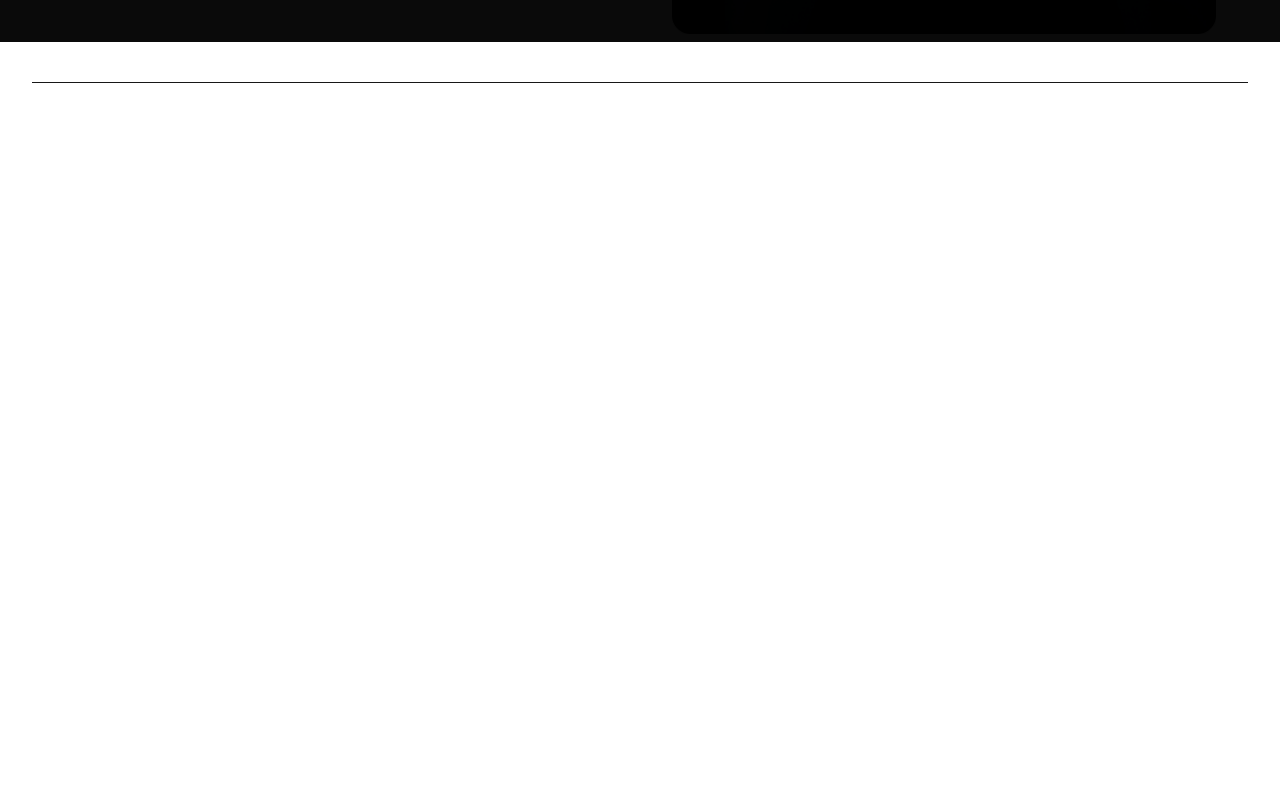
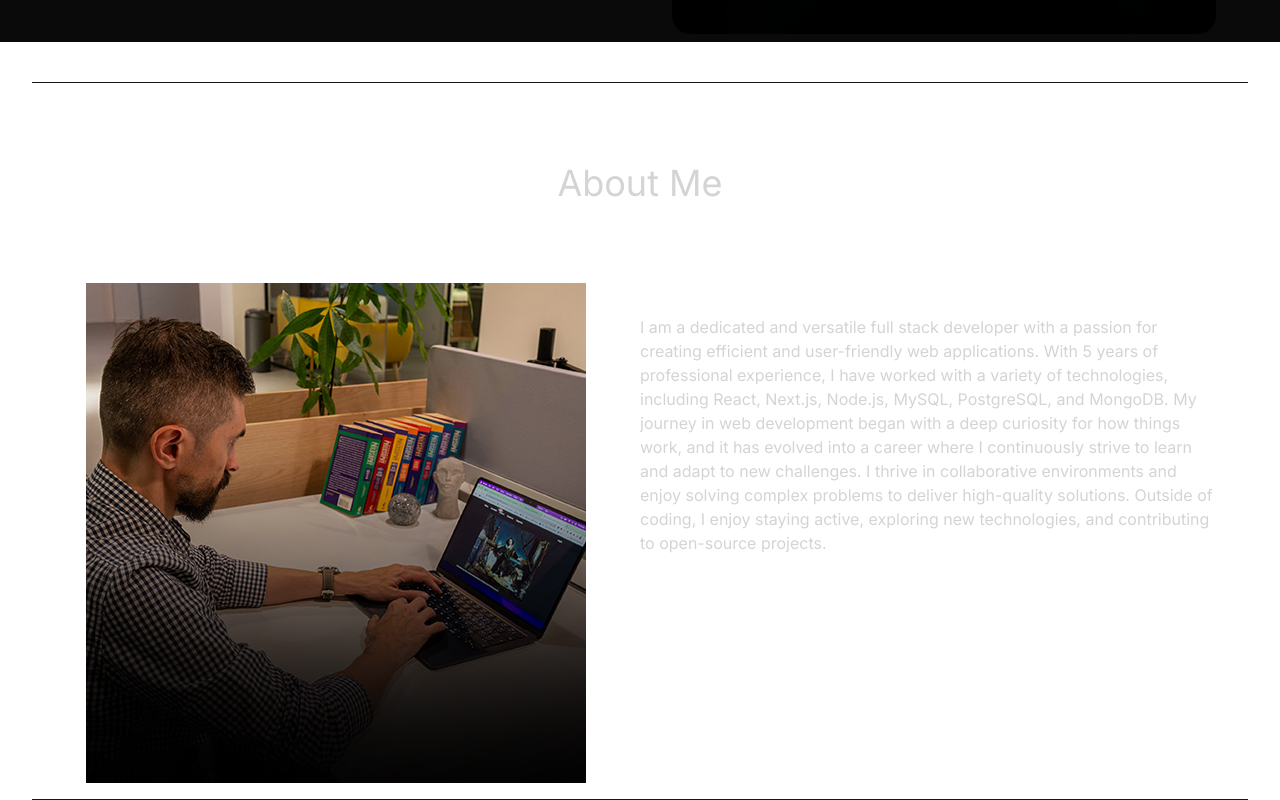
Before and after one commit to abhishek-0601/Portfolio, a React (Vite) app: page / in a window 1280 px wide. Shown: the part 758-1558 px from the top of the page. Before the commit the page ends 841 px from the top, so only its background shows below. Built offline with nearby package versions, Linux system fonts and the light colour scheme.

Commit message:
About Me competed

```diff
--- a/src/App.jsx
+++ b/src/App.jsx
@@ -1,15 +1,17 @@
+import Navbar from "./components/Navbar"
 import Hero from "./components/Hero"
-import Navbar from "./components/Navbar"
+import About from "./components/About"
 
 const App = () => {
   return (
     <div className=" overflow-x-hidden text-neutral-300 antialiased selection:bg-cyan-300 selection:text-cyan-900" >
-      <div className=" fixed top-0 -z-10 h-full w-full"></div>
-      <div className="absolute top-0 z-[-2] h-screen w-screen bg-neutral-950 bg-[radial-gradient(ellipse_80%_80%_at_50%_-20%,rgba(120,119,198,0.3),rgba(255,255,255,0))]"></div>
-
+      <div className=" fixed top-0 -z-10 h-full w-full">
+        <div className="absolute top-0 z-[-2] h-screen w-screen bg-neutral-950 bg-[radial-gradient(ellipse_80%_80%_at_50%_-20%,rgba(120,119,198,0.3),rgba(255,255,255,0))]"></div>
+      </div>
       <div className=" container mx-auto px-8">
         <Navbar />
         <Hero />
+        <About />
       </div>
 
     </div>
--- /dev/null
+++ b/src/components/About.jsx
@@ -0,0 +1,26 @@
+import aboutImg from "../assets/about.jpg"
+import { ABOUT_TEXT } from "../constants"
+const About = () => {
+    return (
+        <div className="border-b border-neutral-900 pb-4">
+            <h2 className="my-20 text-center text-4xl">About Me
+                <span className="text-neutral-500"></span>
+            </h2>
+            <div className="flex flex-wrap">
+                <div className="w-full lg:w-1/2 lg::p-8">
+                    <div className="flex items-center justify-center">
+                        <img src={aboutImg} alt="about" />
+                    </div>
+                </div>
+                <div className="w-full lg:w-1/2">
+                    <div className="flex justify-center lg:justify-start">
+                        <p className="my-2 max-w-xl py-6">
+                            {ABOUT_TEXT}
+                        </p>
+                    </div>
+                </div>
+            </div>
+        </div>
+    )
+}
+export default About
```
